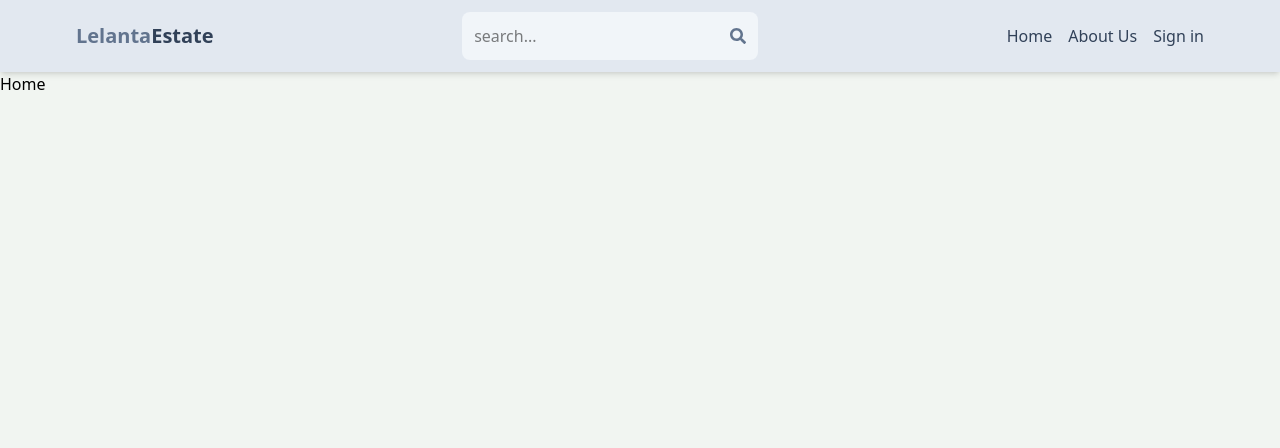
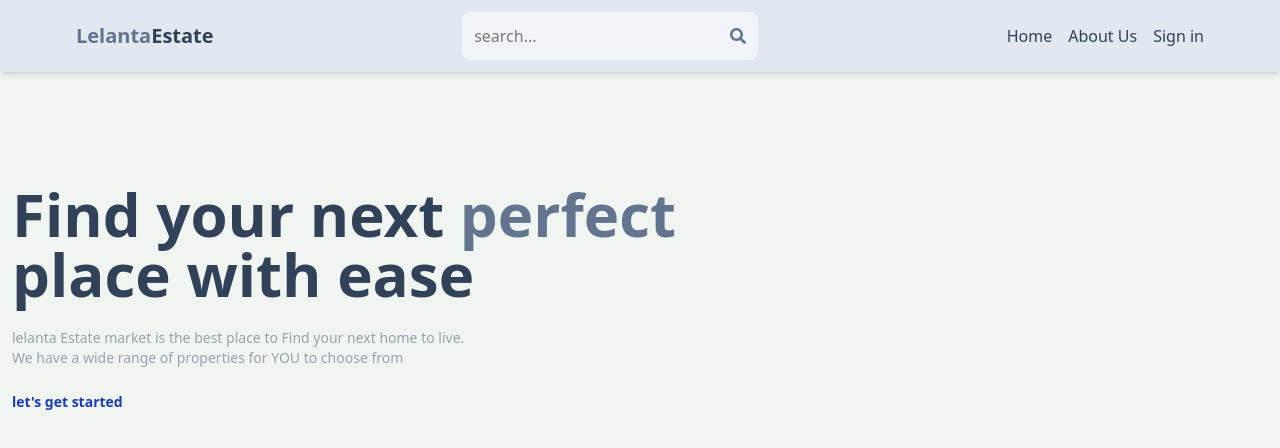
Before and after one commit to 1lelanta/Real-Estate-market, a React (Vite) app in the folder client/: page / in a window 1280 px wide. Shown: the top 448 px of the page. Built offline with nearby package versions, Linux system fonts and the light colour scheme; no server answers.

Commit message:
add offering list for homepage

```diff
--- a/client/src/pages/Home.jsx
+++ b/client/src/pages/Home.jsx
@@ -1,9 +1,56 @@
-import React from 'react'
+import React, { useEffect, useReducer, useState } from 'react'
+import { Link } from 'react-router-dom'
 
-const Home = () => {
+export default function Home() {
+  const [offerListing, setOfferListing] = useState([]);
+  const [saleListings, setSaleListings] = useState([]);
+  const [rentListings, setRentListings] = useState([]);
+
+
+  useEffect(()=>{
+    const fetchOfferListings = async()=>{
+      try {
+        const res = await fetch('/api/listing/get?offer=true&limit=4');
+        const data = res.json();
+
+        setOfferListing(data);
+      } catch (error) {
+        console.log(error)
+      }
+    }
+    fetchOfferListings();
+
+  },[]);
+
   return (
-    <div>Home</div>
+    <div>
+      {/* top */}
+      <div className='flex flex-col gap-6 p-28 px-3 max-w-3x
+      mx-auto'>
+        <h1 className='text-slate-700 font-bold text-3xl
+        lg:text-6xl'>
+          Find your next <span className='text-slate-500'>perfect</span>
+          <br/>
+           place with ease
+        </h1>
+        <div className='text-gray-400 text-xs sm:text-sm'>
+          lelanta Estate market is the best place to Find
+           your next home to live.
+           <br/>
+
+           We have a wide range of properties for YOU to
+           choose from
+
+        </div>
+          <Link to={"/search"} className='text-xs sm:text-sm
+          text-blue-800 font-bold hover:underline'>
+          let's get started
+          </Link>
+      </div>
+
+      {/* swiper */}
+
+      {/* listing results for offer, sale and rent */}
+    </div>
   )
 }
-
-export default Home
```
